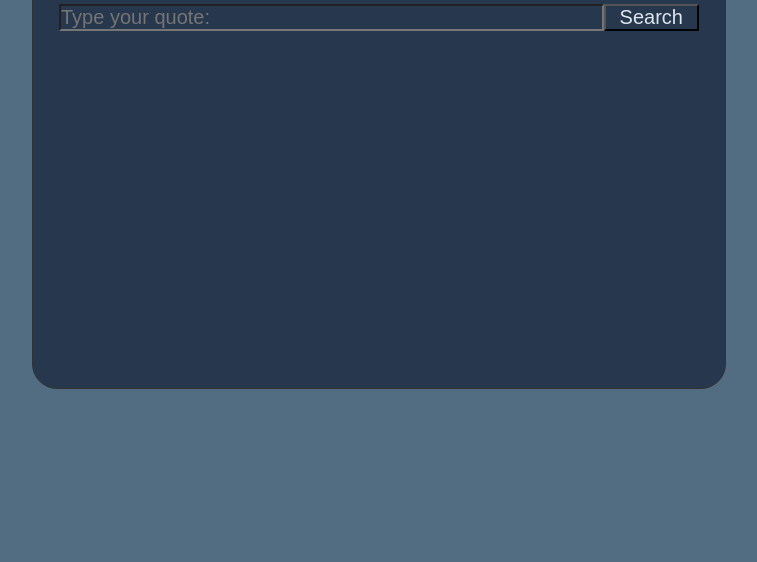
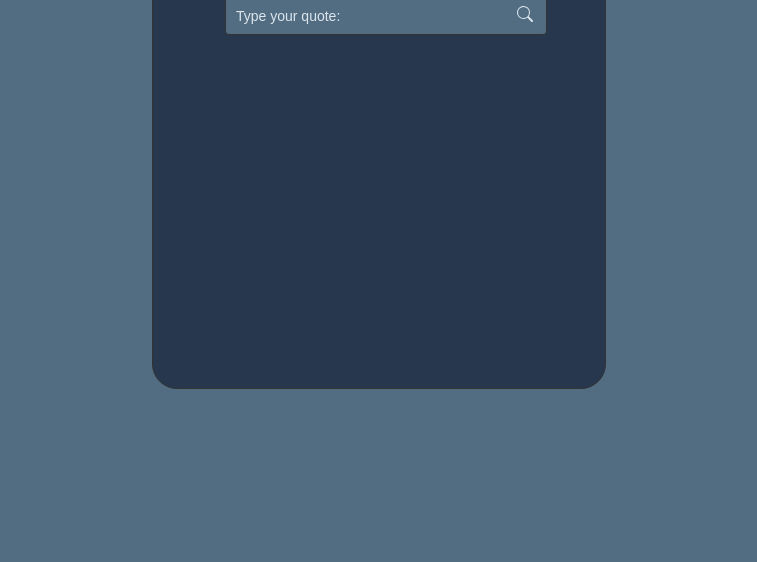
Before and after one commit to gabrielBehling/QuoteSearchApp, a plain HTML site: page index.html in a window 1280 px wide. Shown: the part 238-800 px from the top of the page, without its empty margins (261-1018 px from the left). Drawn offline with Linux system fonts and the light colour scheme.

Commit message:
Improve search bar

```diff
--- a/index.html
+++ b/index.html
@@ -1,24 +1,44 @@
 <!DOCTYPE html>
 <html lang="en">
 	<head>
-    <meta charset="UTF-8">
-    <meta name="viewport" content="width=device-width, initial-scale=1.0">
+		<meta charset="UTF-8" />
+		<meta name="viewport" content="width=device-width, initial-scale=1.0" />
 		<title>Search Quotes</title>
-    <link rel="stylesheet" href="style.css">
+		<link rel="stylesheet" href="style.css" />
 		<script src="script.js" defer></script>
 	</head>
 	<body>
 		<main>
 			<header>
-        <h2>Quote Search App</h2>
-        <div id="search">
-            <input type="text" id="search-bar" placeholder="Type your quote:">
-            <button onclick="search()">Search</button>
+				<h1>Quote Search App</h1>
+				<div class="search">
+					<input
+						placeholder="Type your quote:"
+						class="search__input"
+						type="text"
+						onkeypress="handlKeyPress()"
+					/>
+					<button class="search__button" onclick="search()">
+						<svg
+							viewBox="0 0 16 16"
+							class="bi bi-search"
+							fill="currentColor"
+							height="16"
+							width="16"
+							xmlns="http://www.w3.org/2000/svg"
+						>
+							<path
+								d="M11.742 10.344a6.5 6.5 0 1 0-1.397 1.398h-.001q.044.06.098.115l3.85 3.85a1 1 0 0 0 1.415-1.414l-3.85-3.85a1 1 0 0 0-.115-.1zM12 6.5a5.5 5.5 0 1 1-11 0 5.5 5.5 0 0 1 11 0"
+							></path>
+						</svg>
+					</button>
 				</div>
 			</header>
 
-    <section id="results"></section>
-
+			<section id="results-area">
+				<div id="results"></div>
+				<div id="loading"></div>
+			</section>
 		</main>
 	</body>
 </html>
--- a/script.js
+++ b/script.js
@@ -1,47 +1,67 @@
-async function search(){
-    let inputText = document.querySelector("#search-bar").value
-    let url = `https://api.quotable.io/search/quotes?query=${inputText}&limit=10`
-    let response = await fetch(url).then(res => res.json())
-
-    console.log(response);
-
-    if (response.statusCode == 422){ return }
-
-    let results = response.results
-    changeResults(results)
+function handlKeyPress() {
+	if (event.key === "Enter") {
+		search();
+	}
 }
 
-function createResultElement(author, quote = undefined){
-    let div = document.createElement("div")
-    div.classList.add("result")
+async function search() {
+	displayLoading();
+	let inputText = document.querySelector(".search__input").value;
+	let url = `https://api.quotable.io/search/quotes?query=${inputText}&limit=10`;
+	let response = await fetch(url).then((res) => res.json());
 
-    let authorElement = document.createElement("h4")
-    authorElement.classList.add("author")
-    let authorText = document.createTextNode(author)
-    authorElement.appendChild(authorText)
-    div.appendChild(authorElement)
+	console.log(response);
 
-    let quoteElement = document.createElement("p")
-    quoteElement.classList.add("quote")
-    let quoteText = document.createTextNode(quote)
-    quoteElement.appendChild(quoteText)
-    div.appendChild(quoteElement)
+	if (response.statusCode == 422) {
+		hideLoading();
+		return;
+	}
 
-    return div
+	let results = response.results;
+	hideLoading();
+	changeResults(results);
 }
 
-function changeResults(results){
-    if(results.length == 0){
-        document.querySelector("#results").innerHTML = "No quote was found"
-        return
-    }
+function createResultElement(author, quote = undefined) {
+	let div = document.createElement("div");
+	div.classList.add("result");
 
-    document.querySelector("#results").innerHTML = ''
-    results.forEach(result => {
-        let author = result.author
-        let quote = result.content
+	let authorElement = document.createElement("h4");
+	authorElement.classList.add("author");
+	let authorText = document.createTextNode(author);
+	authorElement.appendChild(authorText);
+	div.appendChild(authorElement);
 
-        let resultElement = createResultElement(author, quote)
-        document.querySelector("#results").appendChild(resultElement)
-    });
+	let quoteElement = document.createElement("p");
+	quoteElement.classList.add("quote");
+	let quoteText = document.createTextNode(quote);
+	quoteElement.appendChild(quoteText);
+	div.appendChild(quoteElement);
+
+	return div;
 }
+
+function changeResults(results) {
+	if (results.length == 0) {
+		document.querySelector("#results").innerHTML = "No quote was found";
+		return;
+	}
+
+	document.querySelector("#results").innerHTML = "";
+	results.forEach((result) => {
+		let author = result.author;
+		let quote = result.content;
+
+		let resultElement = createResultElement(author, quote);
+		document.querySelector("#results").appendChild(resultElement);
+	});
+}
+
+function displayLoading() {
+	document.querySelector("#results").innerHTML = "";
+	document.querySelector("#loading").classList.add("display");
+}
+
+function hideLoading() {
+	document.querySelector("#loading").classList.remove("display");
+}
--- a/style.css
+++ b/style.css
@@ -1,32 +1,33 @@
-*{
+* {
 	margin: 0;
 	padding: 0;
 	font-family: Arial, Helvetica, sans-serif;
 	font-size: 20px;
-    color: #DDE6ED;
+	color: #dde6ed;
 }
 
-body{
+body {
 	width: 100vw;
 	height: 100vh;
 	display: flex;
 	justify-content: center;
 	align-items: center;
-    background-color: #526D82;
+	background-color: #526d82;
 }
 
-main{
+main {
 	min-height: 400px;
 	height: fit-content;
 	min-width: 400px;
-    width: 50vw;
+	max-width: 900px;
+	width: 40vw fit-content;
 	border: 1px solid #333333;
 	padding: 2%;
 	border-radius: 25px;
-    background-color: #27374D;
+	background-color: #27374d;
 }
 
-header{
+header {
 	width: 100%;
 	display: flex;
 	flex-direction: column;
@@ -34,25 +35,86 @@ header{
 	margin-bottom: 1%;
 }
 
-#search{
-    margin-top: 3%;
-    display: flex;
-    width: 100%;
+#results-area {
+	position: relative;
+	height: 100%;
 }
 
-#results{
+#results {
 	padding: 1%;
 	height: max-content;
 }
 
-.result{
+.result {
 	margin-top: 1%;
 }
-#search-bar{
-    width: 85%;
-    background-color: #27374D;
+
+/* From Uiverse.io by xetrov47 */
+.search {
+	margin-top: 2%;
+	display: flex;
+	align-items: center;
+	text-align: center;
 }
-button{
-    width: 15%;
-    background-color: #27374D;
+
+.search__input {
+	font-family: inherit;
+	font-size: inherit;
+	border: 1px solid #333333;
+	color: #dde6ed;
+	padding: 5px 10px;
+	border-radius: 4px;
+	margin-right: -1.5rem;
+	height: 30px;
+	width: 15rem;
+	background-color: #526d82;
 }
+
+.search__input::-webkit-input-placeholder {
+	font-weight: 400;
+	color: #dde6ed;
+	font-size: 14px;
+}
+
+.search__button {
+	border: none;
+	background-color: #526d82;
+	margin-top: 0.1em;
+}
+
+.search__button:hover {
+	cursor: pointer;
+}
+
+.search input:focus {
+	outline: none;
+}
+
+#loading {
+	width: 30px;
+	height: 30px;
+	visibility: hidden;
+	position: absolute;
+	top: 50%;
+	left: 50%;
+	transform: translate(-50%, -50%);
+	margin: -15px 0 0 -15px;
+	z-index: 10000000;
+	border: 5px solid #dde6ed;
+	border-top: 6px solid #333333;
+	border-radius: 100%;
+	animation: spin 1s infinite linear;
+}
+
+#loading.display {
+	visibility: visible;
+}
+
+@keyframes spin {
+	from {
+		transform: rotate(0deg);
+	}
+	to {
+		transform: rotate(360deg);
+	}
+}
```
Lines whose indentation alone changed are shown as unchanged.
